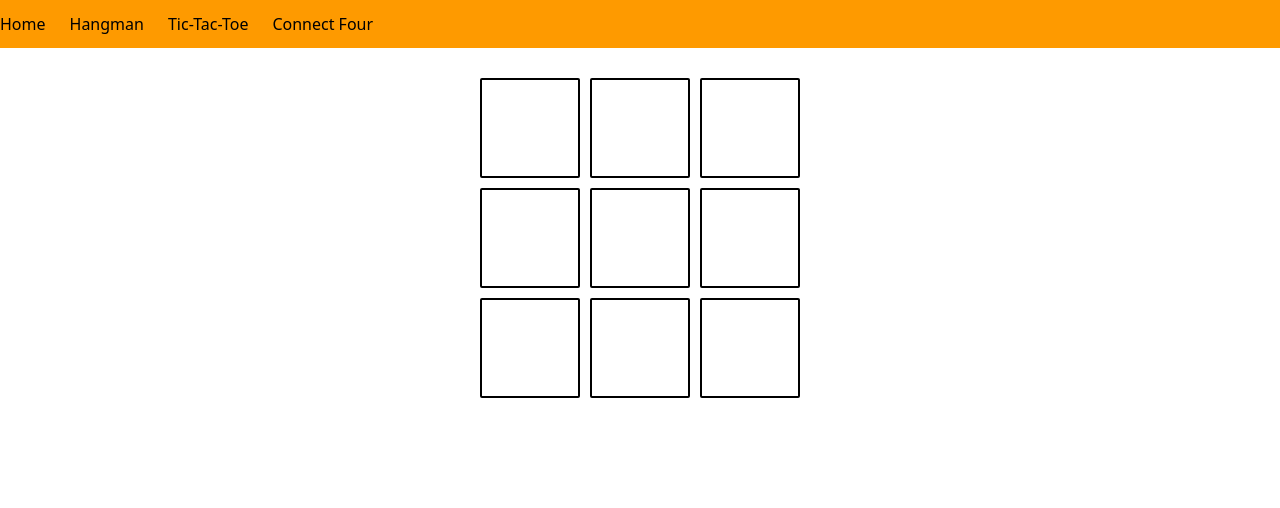
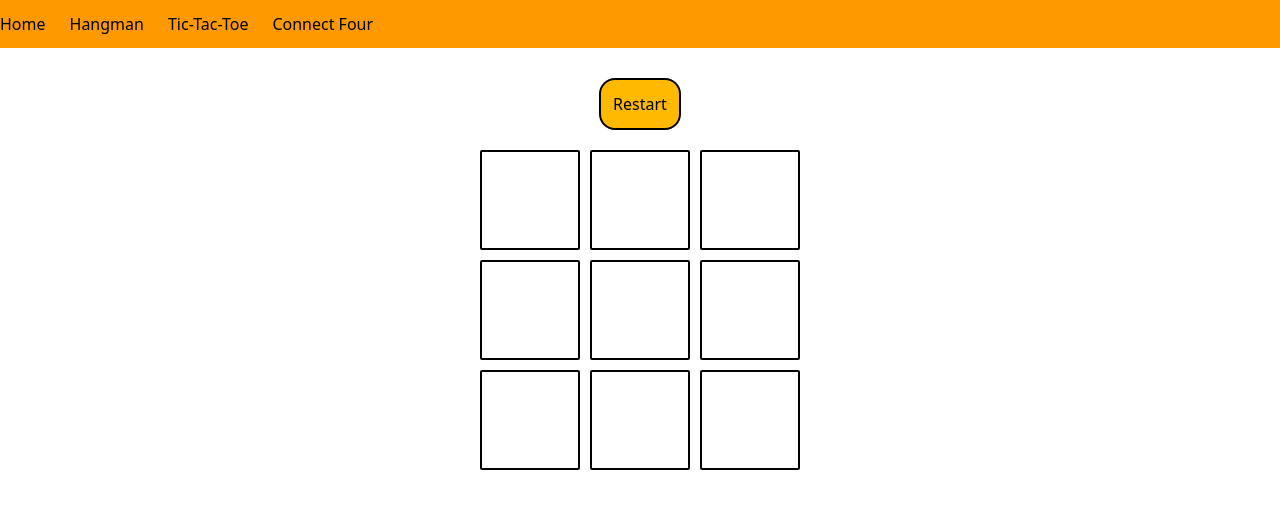
Before and after one commit to JamesDiStef/board-games, a React (Vite) app: page / in a window 1280 px wide. Shown: the top 508 px of the page. Built offline with nearby package versions, Linux system fonts and the light colour scheme.

Commit message:
add support for restarting tic tac toe

```diff
--- a/src/tickTackToe/TickTackToeBoard.tsx
+++ b/src/tickTackToe/TickTackToeBoard.tsx
@@ -31,7 +31,6 @@ const Board = () => {
   const checkGameOver = () => {
     setNumClicks(numClicks + 1);
     if (numClicks < 4) return;
-    console.log("ok");
 
     for (let i = 0; i < gameOverCombos.length; i++) {
       const [a, b, c] = gameOverCombos[i];
@@ -40,12 +39,26 @@ const Board = () => {
         board[b].value === board[c].value &&
         board[a].value !== ""
       ) {
-        console.log("ayyyyyy");
-        console.log(a, b, c);
         return true;
       }
     }
     return false;
+  };
+
+  const handleRestart = () => {
+    setBoard([
+      { num: 0, value: "" },
+      { num: 1, value: "" },
+      { num: 2, value: "" },
+      { num: 3, value: "" },
+      { num: 4, value: "" },
+      { num: 5, value: "" },
+      { num: 6, value: "" },
+      { num: 7, value: "" },
+      { num: 8, value: "" },
+    ]);
+    setNumClicks(0);
+    setGameOver(false);
   };
 
   const handleClick = (squareNumber: number) => {
@@ -74,6 +87,12 @@ const Board = () => {
         alignItems: "center",
       }}
     >
+      <button
+        className="border-2 bg-amber-400 rounded-2xl mb-[20px] p-3"
+        onClick={handleRestart}
+      >
+        Restart
+      </button>
       {gameOver && <p>Game over!!!!</p>}
 
       <div
```
